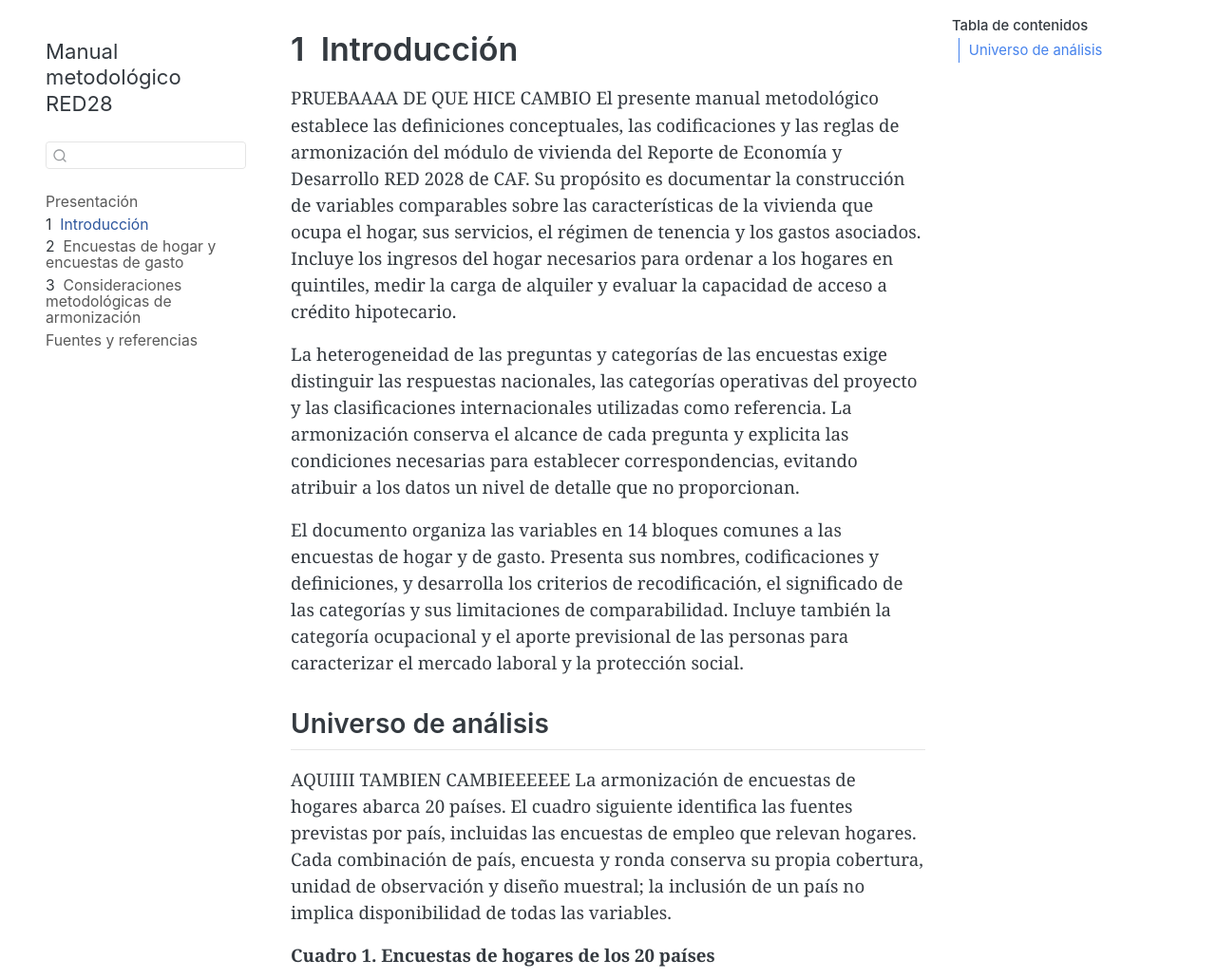
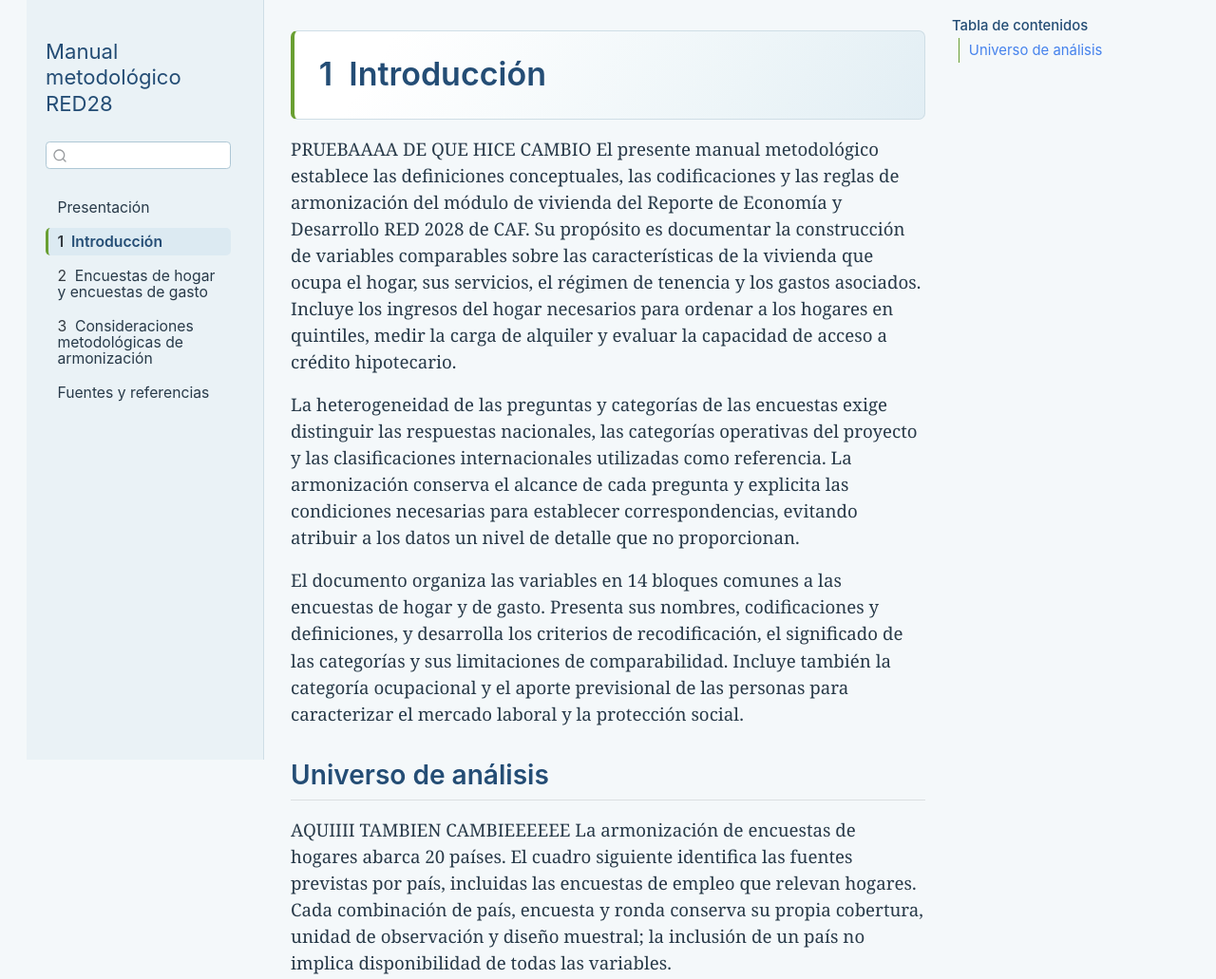
Before and after one commit to CAF-RED28/RED-2028-manual, a plain HTML site: page chapters/01-introduccion.html in a window 1280 px wide. Shown: the top 1031 px of the page at 95% size. Drawn offline with Linux system fonts and the light colour scheme.

Commit message:
Publica el manual de vivienda desde RED-2028 (75651a1)

```diff
--- a/styles.css
+++ b/styles.css
@@ -13,3 +13,91 @@
 .table-responsive td {
   vertical-align: top;
 }
+
+/* Paleta del sitio del manual inspirada en CAF. */
+@media screen {
+  body.quarto-light {
+    --red28-paper: #f4f8fa;
+    --red28-sidebar: #eaf2f6;
+    --red28-ink: #283a49;
+    --red28-blue: #244d75;
+    --red28-green: #699f32;
+    --red28-line: #cfdee6;
+    --bs-body-bg: var(--red28-paper);
+    --bs-body-color: var(--red28-ink);
+    --bs-link-color-rgb: 23, 100, 148;
+    --bs-link-hover-color-rgb: 36, 77, 117;
+    background-color: var(--red28-paper);
+  }
+
+  #quarto-sidebar,
+  #quarto-header .quarto-secondary-nav {
+    background-color: var(--red28-sidebar);
+  }
+
+  #quarto-sidebar {
+    border-inline-end: 1px solid var(--red28-line);
+    padding-inline-end: .9rem;
+  }
+
+  #quarto-sidebar .sidebar-title a,
+  #quarto-document-content :is(h1, h2, h3, h4, h5, h6),
+  #quarto-margin-sidebar #TOC h2 {
+    color: var(--red28-blue);
+  }
+
+  #quarto-sidebar .sidebar-link {
+    border-inline-start: .2rem solid transparent;
+    border-radius: .3rem;
+    color: var(--red28-ink);
+    padding: .36rem .55rem;
+  }
+
+  #quarto-sidebar .sidebar-link:hover,
+  #quarto-sidebar .sidebar-link.active {
+    background-color: #dceaf2;
+    color: var(--red28-blue);
+  }
+
+  #quarto-sidebar .sidebar-link.active {
+    border-inline-start-color: var(--red28-green);
+    font-weight: 600;
+  }
+
+  #quarto-search .aa-Form {
+    border-color: #aec7d5;
+  }
+
+  #quarto-search .aa-Form:focus-within {
+    outline: 2px solid var(--red28-blue);
+    outline-offset: 2px;
+  }
+
+  #title-block-header {
+    background: linear-gradient(124deg, #fff 15%, #edf5f8 70%, #e2eef4);
+    border: 1px solid var(--red28-line);
+    border-inline-start: .25rem solid var(--red28-green);
+    border-radius: .4rem;
+    padding: clamp(1rem, 2vw, 1.65rem);
+  }
+
+  #title-block-header .subtitle,
+  #quarto-margin-sidebar #TOC .nav-link.active {
+    color: var(--red28-blue);
+  }
+
+  #quarto-margin-sidebar #TOC .nav-link.active {
+    border-inline-start-color: var(--red28-green);
+  }
+
+  .table-responsive > table {
+    --bs-table-bg: #fff;
+    --bs-table-color: var(--red28-ink);
+    --bs-table-border-color: var(--red28-line);
+  }
+
+  .table-responsive > table > thead {
+    --bs-table-bg: var(--red28-sidebar);
+    --bs-table-color: var(--red28-blue);
+  }
+}
```
